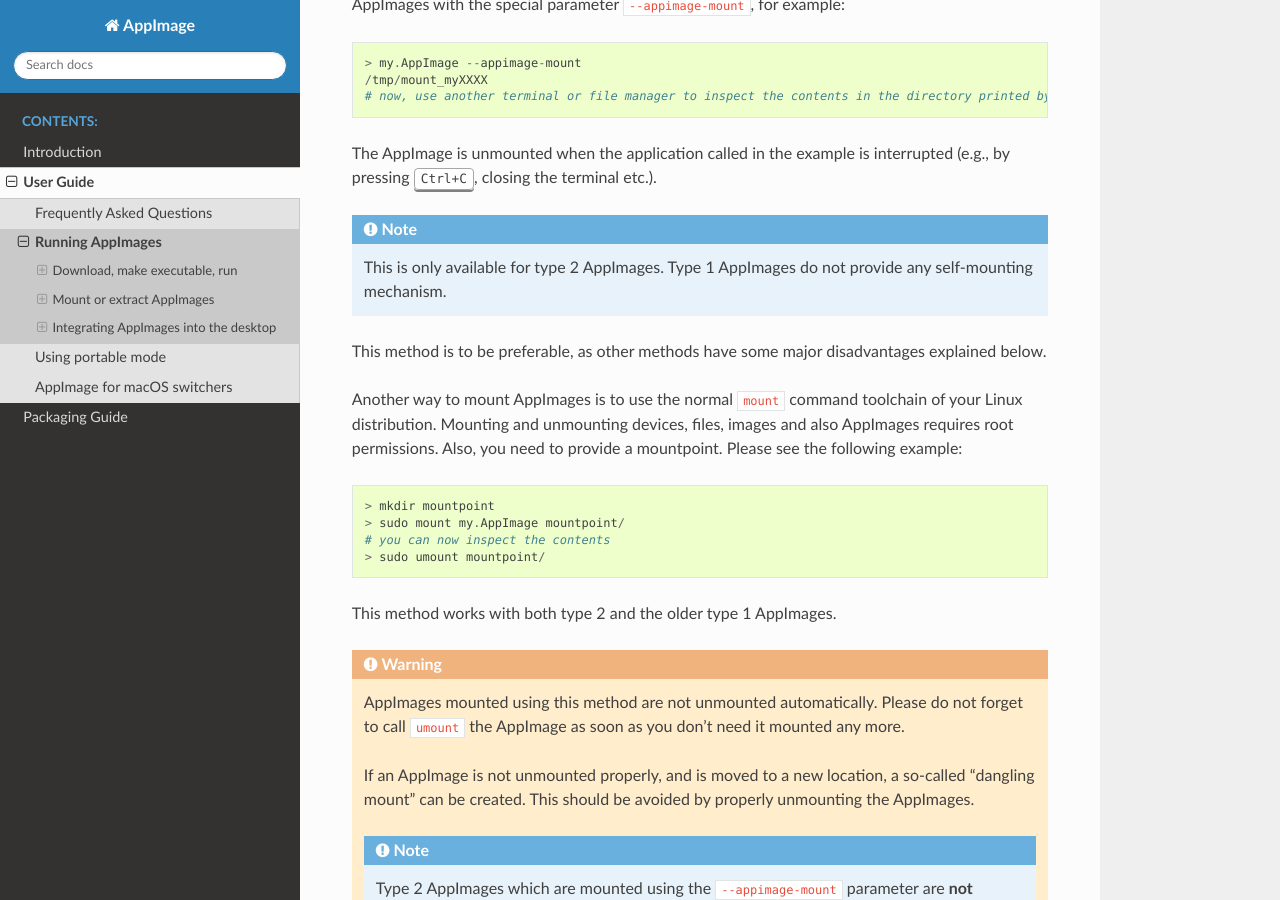
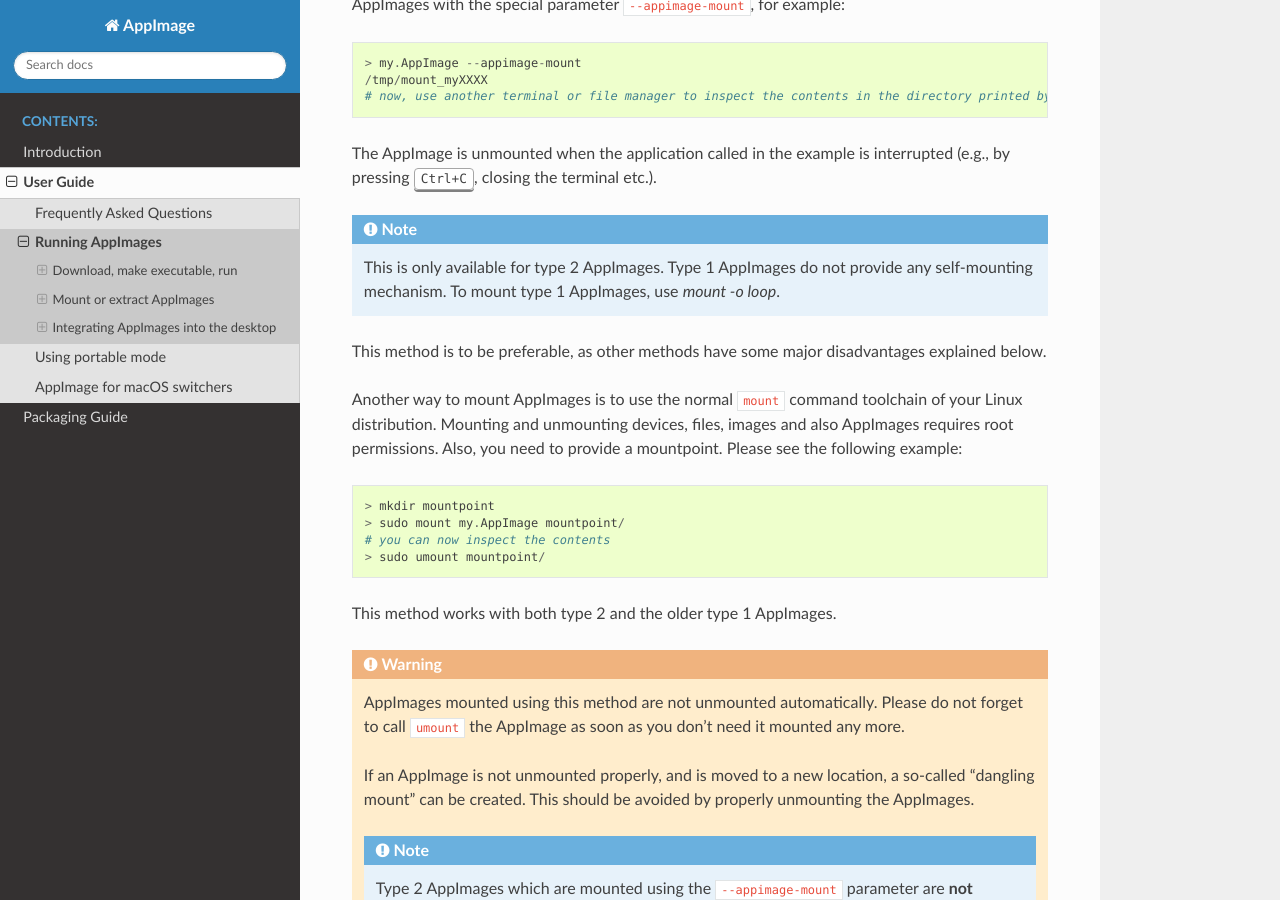
Before and after one commit to AppImage/docs.appimage.org, a Sphinx documentation site: the page built from source/user-guide/run-appimages.rst, in a window 1280 px wide and 900 px high, scrolled down 1962 px. Built offline with Sphinx 7.4.7 and the Read the Docs theme 2.0.0, drawn with Linux system fonts in a browser that asks for light colours.

Commit message:
Update run-appimages.rst

```diff
--- a/source/user-guide/run-appimages.rst
+++ b/source/user-guide/run-appimages.rst
@@ -64,7 +64,7 @@
 The AppImage is unmounted when the application called in the example is interrupted (e.g., by pressing :kbd:`Ctrl+C`, closing the terminal etc.).
 
 .. note::
-   This is only available for type 2 AppImages. Type 1 AppImages do not provide any self-mounting mechanism.
+   This is only available for type 2 AppImages. Type 1 AppImages do not provide any self-mounting mechanism. To mount type 1 AppImages, use `mount -o loop`.
 
 This method is to be preferable, as other methods have some major disadvantages explained below.
 
```
